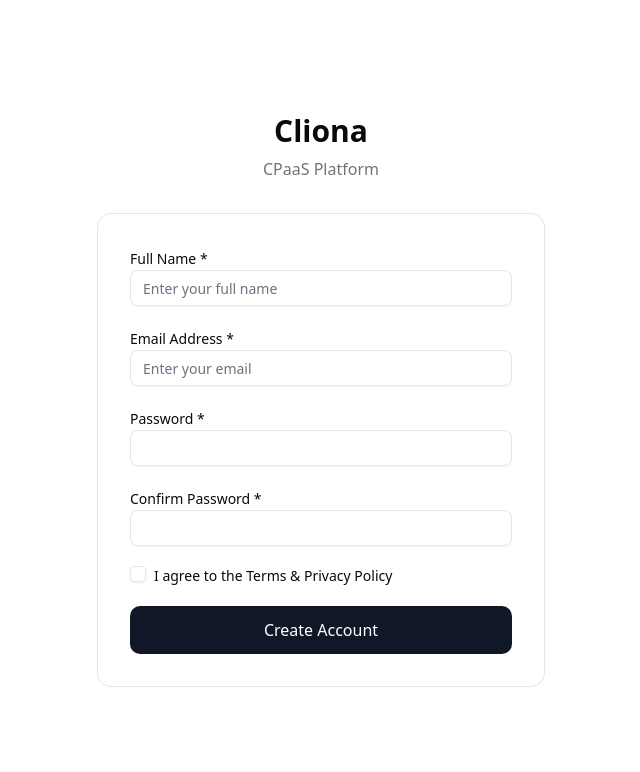
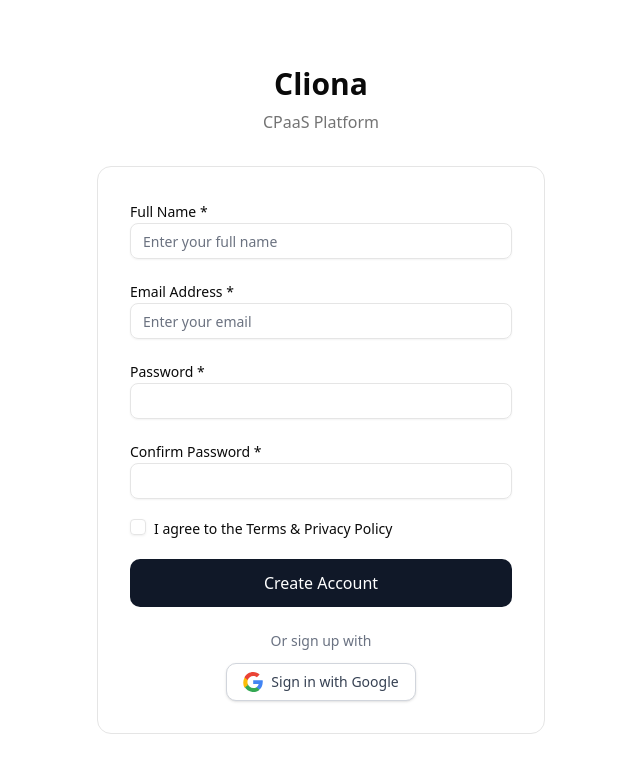
Before and after one commit to project-cliona/website, a Next.js app: page /auth/signup in a window 1280 px wide. Shown: the top 772 px of the page, without its empty margins (319-959 px from the left). Built offline with nearby package versions, Linux system fonts and the light colour scheme; no server answers.

Commit message:
feat: socialLogin

```diff
--- a/package.json
+++ b/package.json
@@ -18,7 +18,7 @@
     "@radix-ui/react-select": "^2.2.6",
     "@radix-ui/react-tooltip": "^1.2.8",
     "@supabase/ssr": "^0.8.0",
-    "@supabase/supabase-js": "^2.87.1",
+    "@supabase/supabase-js": "^2.90.1",
     "@tanstack/react-query": "^5.90.15",
     "@tanstack/react-table": "^8.21.3",
     "axios": "^1.13.2",
--- /dev/null
+++ b/src/app/auth/callback/page.tsx
@@ -0,0 +1,46 @@
+'use client'
+import { useEffect } from 'react'
+import { supabase } from '@/lib/supabase/client'
+import { useRouter } from 'next/navigation'
+import { authenticatedApiClient } from '@/lib/axios'
+
+export default function OAuthCallback() {
+  const router = useRouter()
+
+  useEffect(() => {
+    const handleCallback = async () => {
+      // This will parse the URL automatically for OAuth redirect
+      const { data: { session }, error } = await supabase.auth.getSession()
+
+      if (error) {
+        console.error('Supabase session error:', error)
+        return
+      }
+
+      if (!session) {
+        console.error('No session found')
+        return
+      }
+
+      const supabaseToken = session.access_token
+
+      // Call your backend API
+      try {
+        const response = await authenticatedApiClient().post(
+          '/auth/supabaseLogin',
+          {},
+          { headers: { Authorization: `Bearer ${supabaseToken}` } }
+        )
+
+        console.log('Login successful:', response.data)
+        router.push('http://localhost:3000/app/rcs')
+      } catch (err) {
+        console.error(err)
+      }
+    }
+
+    handleCallback()
+  }, [router])
+
+  return <p className="text-center mt-20">Logging in...</p>
+}
--- a/src/app/auth/signup/page.tsx
+++ b/src/app/auth/signup/page.tsx
@@ -10,6 +10,7 @@ import { Input } from '@/components/ui/Input'
 import { Label } from '@/components/ui/Label'
 import { Checkbox } from '@/components/ui/checkbox'
 import { authenticatedApiClient } from '@/lib/axios'
+import { supabase } from '@/lib/supabase/client'
 
 export default function Signup() {
   const router = useRouter()
@@ -43,8 +44,26 @@ export default function Signup() {
       router.push(`/auth/verify?email=${encodeURIComponent(data.email)}`)
     } catch (error) {
       console.log(error);
-    } finally{
+    } finally {
       setLoading(false);
+    }
+  }
+
+  const handleSocialLogin = async (provider: 'google' | 'github') => {
+    try {
+      const { data, error } = await supabase.auth.signInWithOAuth({
+        provider,
+        options: {
+          redirectTo: `${window.location.origin}/auth/callback`,
+        },
+      })
+
+      if (error) {
+        console.error('Social login error:', error.message)
+        return
+      }
+    } catch (err) {
+      console.error(err)
     }
   }
 
@@ -156,6 +175,27 @@ export default function Signup() {
               {loading ? 'Creating account...' : 'Create Account'}
             </button>
           </form>
+          <div className="mt-6">
+            <p className="text-center text-sm text-gray-500 mb-3">Or sign up with</p>
+            <div className="flex justify-center gap-4">
+
+              {/* Google Button */}
+              <button
+                type="button"
+                onClick={() => handleSocialLogin('google')}
+                className="flex items-center justify-center gap-2 px-4 py-2 border border-gray-300 rounded-lg bg-white hover:bg-gray-100 shadow-sm"
+              >
+                {/* Google logo */}
+                <svg className="w-5 h-5" viewBox="0 0 533.5 544.3">
+                  <path fill="#4285F4" d="M533.5 278.4c0-17.4-1.6-34.3-4.7-50.7H272v95.9h147.1c-6.3 33.8-25 62.5-53.2 81.6v67h85.8c50.1-46.1 79-114.3 79-193.8z" />
+                  <path fill="#34A853" d="M272 544.3c71.8 0 132.1-23.8 176.1-64.6l-85.8-67c-23.9 16-54.7 25.3-90.3 25.3-69 0-127.5-46.6-148.6-109.3H33.3v68.7c44.1 87.1 135.8 147.9 238.7 147.9z" />
+                  <path fill="#FBBC05" d="M123.4 322.7c-10.5-31-10.5-64.2 0-95.2V158.8H33.3c-42.8 85.5-42.8 187.2 0 272.7l90.1-68.8z" />
+                  <path fill="#EA4335" d="M272 107.6c37.4-.6 73.4 13.3 100.6 38.6l75.4-75.4C404.1 25.7 343.8 0 272 0 169.1 0 77.4 60.8 33.3 147.9l90.1 68.7C144.5 154.2 203 107.6 272 107.6z" />
+                </svg>
+                <span className="text-sm font-medium text-gray-700">Sign in with Google</span>
+              </button>
+            </div>
+          </div>
         </div>
       </div>
     </div>
--- a/src/lib/supabase/client.ts
+++ b/src/lib/supabase/client.ts
@@ -6,3 +6,5 @@ export function createClient() {
     process.env.NEXT_PUBLIC_SUPABASE_ANON_KEY!
   )
 }
+
+export const supabase = createClient()
```
Also changed, not shown: 1 other file (tests, documents, lock files or other folders).
